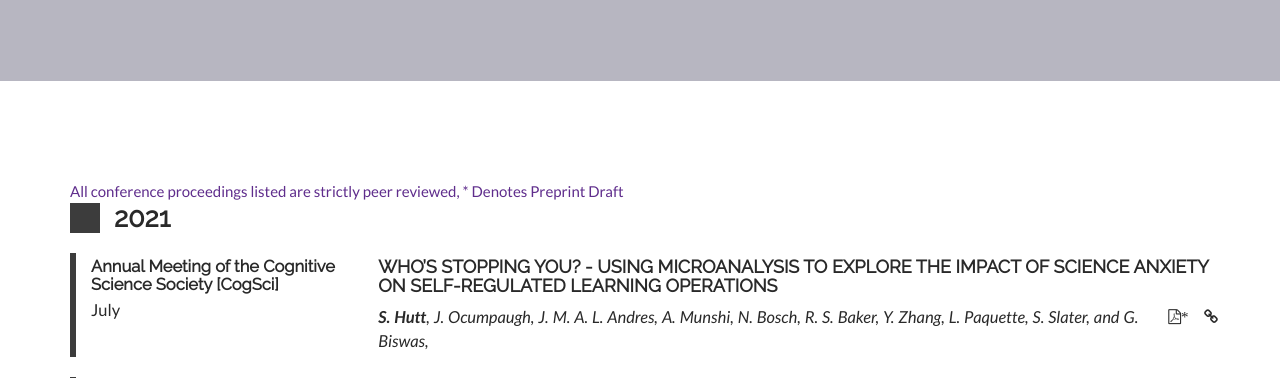
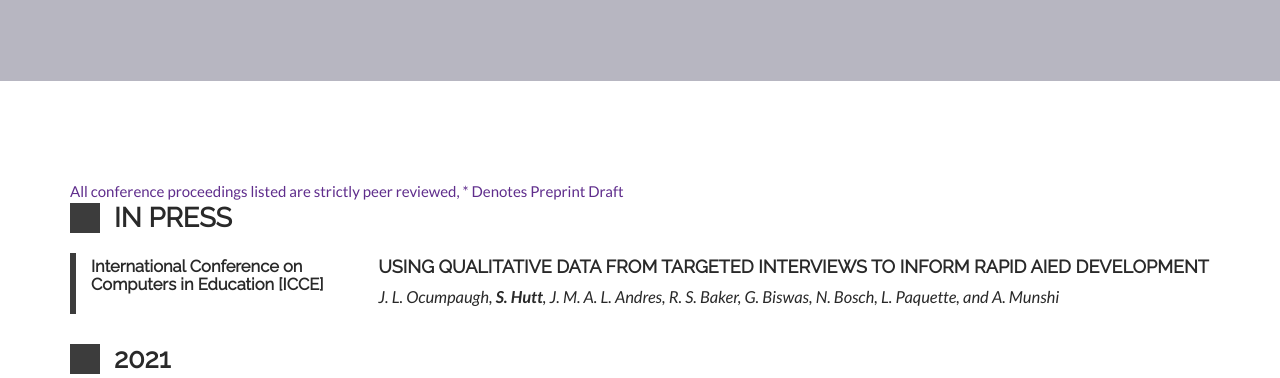
Before and after one commit to stephenhutt/stephenhutt.github.io, a plain HTML site: page publications.html in a window 1280 px wide. Shown: the part 559-937 px from the top of the page. Drawn offline with Linux system fonts and the light colour scheme.

Commit message:
Updated CV

```diff
--- a/feed.xml
+++ b/feed.xml
@@ -4,7 +4,7 @@
   <generator uri="https://jekyllrb.com/" version="4.2.0">Jekyll</generator>
   <link href="https://sjhutt.com/feed.xml" rel="self" type="application/atom+xml" />
   <link href="https://sjhutt.com/" rel="alternate" type="text/html" />
-  <updated>2021-07-27T15:45:10-04:00</updated>
+  <updated>2021-08-25T11:14:40-04:00</updated>
   <id>https://sjhutt.com/</id>
 
 
--- a/publications.html
+++ b/publications.html
@@ -65,7 +65,7 @@
                         <a href="#page-top"></a>
                     </li>
                     <li class = "page-scroll">
-                        <a href="img/Hutt_CV_May21.pdf">Download CV</a>
+                        <a href="img/Hutt_CV_Aug21.pdf">Download CV</a>
                     </li>
                     <li class="page-scroll">
                         <a href="publications.html">Publications</a>
@@ -108,6 +108,36 @@
 
 
 <!--			New Year-->
+			<h1> In Press </h1>
+
+			<div class="row cv-item pub">
+				<div class="col-md-3">
+					<h4 class="inlineifprinted">International Conference on Computers in Education [ICCE]</h4>
+					<p  class="no-print d-none d-md-block"></p>
+				</div>
+				<div class="col-md-9">
+					<h2>Using qualitative data from targeted interviews to inform rapid AIED development</h2>
+					<div class="row ">
+						<div class="col-md-11">
+						<p><i>J. L. Ocumpaugh, <b>S. Hutt</b>, J. M. A. L. Andres, R. S. Baker, G. Biswas, N. Bosch, L. Paquette, and A. Munshi </i><br>
+						</p></div>
+						<div class="col-md-1">
+							<div class="row">
+								<div class="col-sm-6">
+
+								</div>
+								<div class="col-sm-6">
+
+								</div>
+							</div>
+						</div>
+					</div>
+				</div>
+			</div>
+
+
+
+<!--			New Year-->
 			<h1> 2021 </h1>
 
 			<div class="row cv-item pub">
@@ -119,7 +149,7 @@
 					<h2>Who’s stopping you? - using microanalysis to explore the impact of science anxiety on self-regulated learning operations</h2>
 					<div class="row ">
 						<div class="col-md-11">
-						<p><i><b>S. Hutt</b>, J. Ocumpaugh, J. M. A. L. Andres, A. Munshi, N. Bosch, R. S. Baker, Y. Zhang, L. Paquette, S. Slater, and G. Biswas, </i><br>
+						<p><i><b>S. Hutt</b>, J. Ocumpaugh, J. M. A. L. Andres, A. Munshi, N. Bosch, R. S. Baker, Y. Zhang, L. Paquette, S. Slater, and G. Biswas </i><br>
 						</p></div>
 						<div class="col-md-1">
 							<div class="row">
```
Also changed, not shown: index.html (+2 -2 lines), web development/2014/07/14/project-5/index.html (+2 -2 lines), web development/2014/07/15/project-4/index.html (+2 -2 lines), web development/2014/07/15/project-6/index.html (+2 -2 lines), web development/2014/07/16/project-3/index.html (+2 -2 lines), web development/2014/07/17/project-2/index.html (+2 -2 lines), web development/2014/07/18/project-1/index.html (+2 -2 lines), 1 other file.
